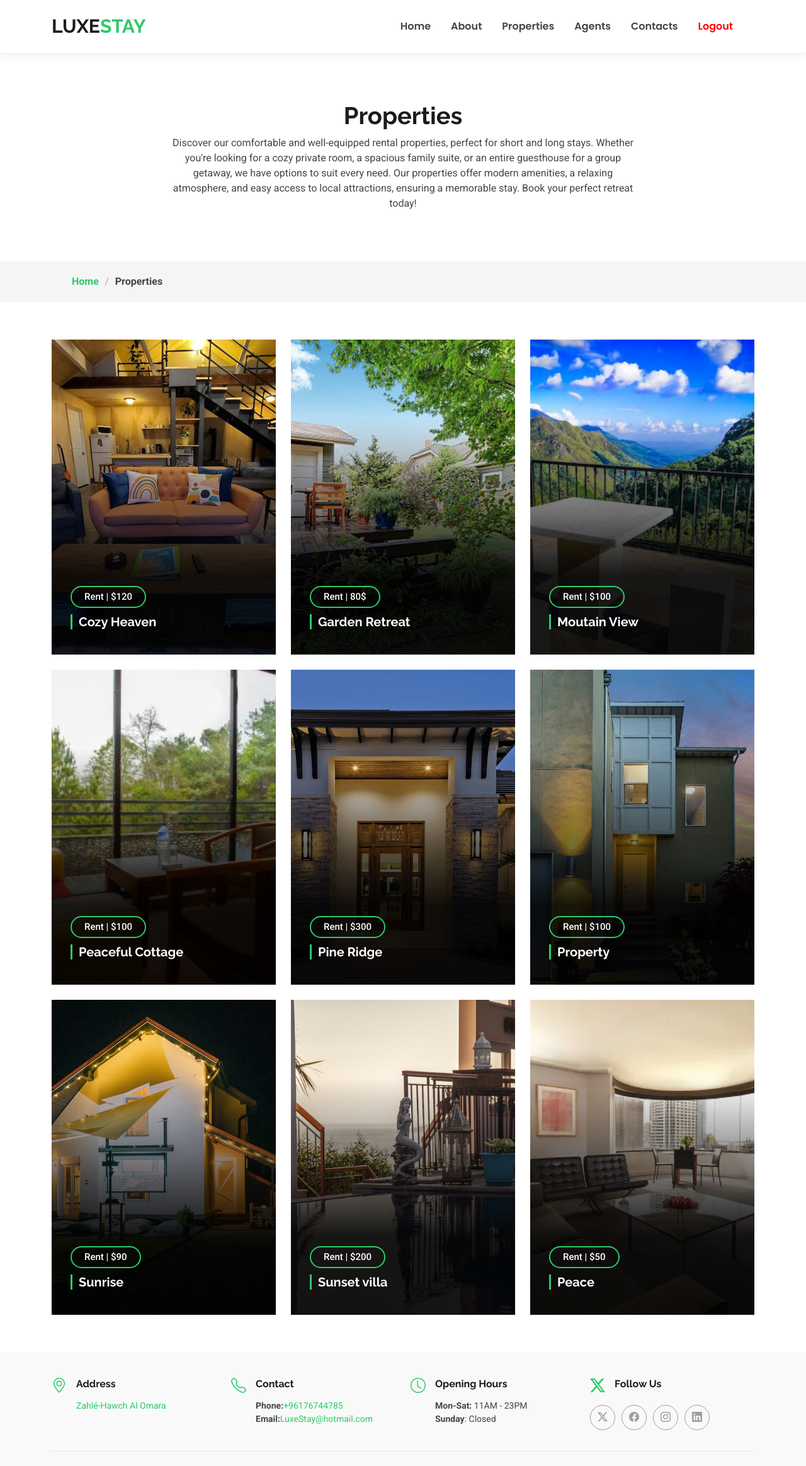
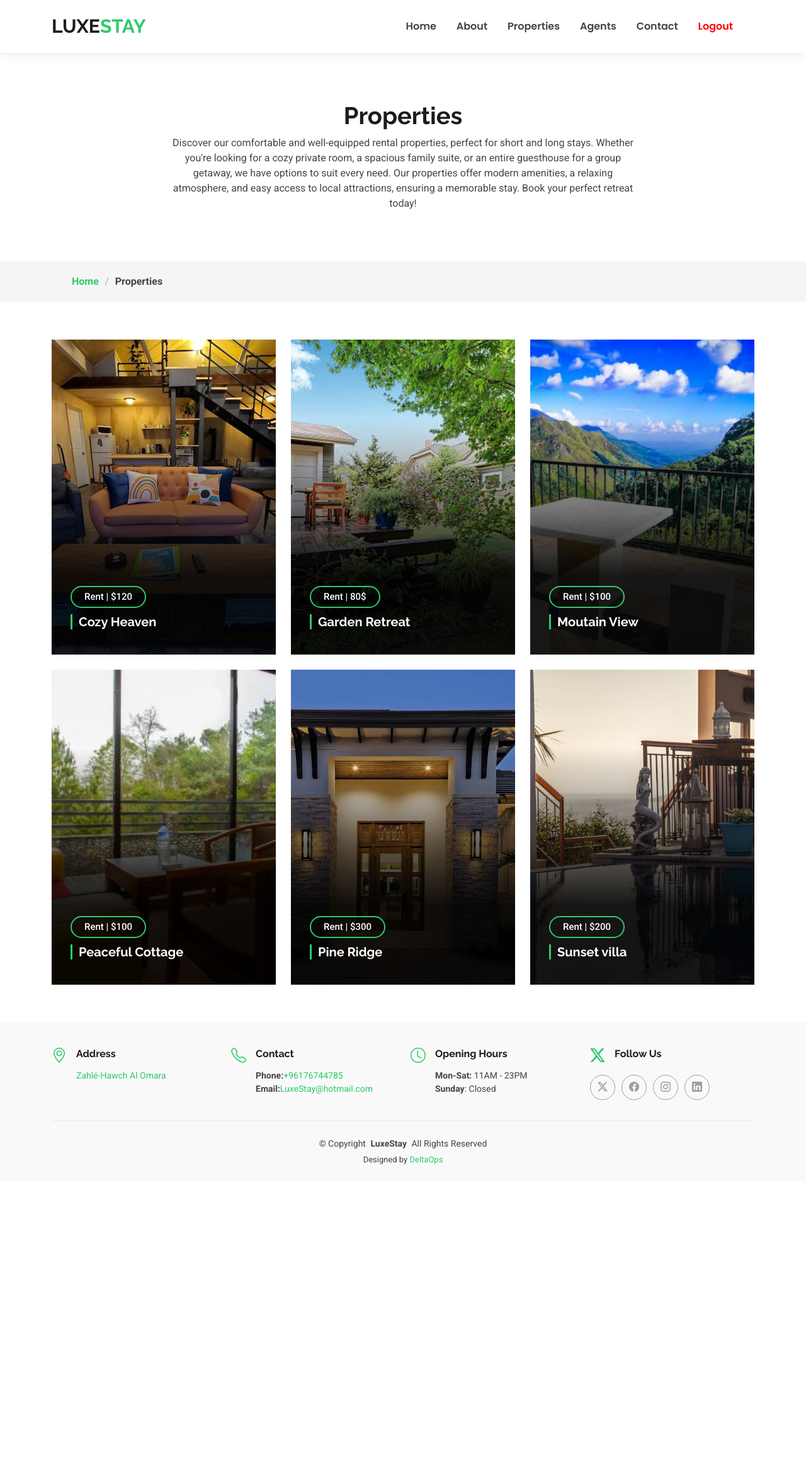
Before and after one commit to amjadrifaii/luxestay, a PHP site: page /properties.php in a window 1280 px wide. Shown: the top 2327 px of the page at 63% size. After the commit the page ends 1848 px from the top, so only its background shows below. Run offline with PHP 8.4, Linux system fonts and the light colour scheme; a user stored in the database is signed in.

Commit message:
final change to properties-single

```diff
--- a/header.html
+++ b/header.html
@@ -12,7 +12,7 @@
           <li><a href="about.php" >About</a></li>
           <li><a href="properties.php">Properties</a></li>
           <li><a href="agents.php">Agents</a></li>
-          <li><a href="contact.php">Contacts</a></li>
+          <li><a href="contact.php">Contact</a></li>
           <li><a href="logout.php" style="color: red !important">Logout</a></li>
           <li><a class="username" name="username" id="username"></a></li>
 
--- a/index.php
+++ b/index.php
@@ -62,6 +62,7 @@ $user_id = $_SESSION['user_id'];
             <div>
 
               <p>Mountain View</p>
+
               <h2>Hemena</h2>
               <p id="test"></p>
               <a href="property-single.php" class="btn-get-started">rent | $ 100</a>
--- a/insert_reservation.php
+++ b/insert_reservation.php
@@ -1,8 +1,9 @@
 <?php
-
 $user_id=$_SESSION['user_id'];
 $house_id=$_SESSION['guest_house_id'];
-include("db_connect.php");
+require 'db_connect.php';
+
+
 if ($_SERVER['REQUEST_METHOD'] === 'POST') {
 
   $days=explode(',',$_POST['selected_dates']);// we transform the string into an array
--- a/properties.php
+++ b/properties.php
@@ -142,7 +142,7 @@ $user_id = $_SESSION['user_id'];
               <img src="assets/img/properties/mountainView.jpg" alt="" class="img-fluid">
               <div class="card-body">
                 <span class="sale-rent">Rent | $100</span>
-                <h3><a href="property-single.php?guest_house_id=1" class="stretched-link">Moutain View</a></h3>
+                <h3><a href="property-single.php?guest_house_id=3" class="stretched-link">Moutain View</a></h3>
                 <div class="card-content d-flex flex-column justify-content-center text-center">
                   <div class="row propery-info">
                     <div class="col">Area</div>
@@ -166,7 +166,7 @@ $user_id = $_SESSION['user_id'];
               <img src="assets/img/properties/peacefulCottage.jpg" alt="" class="img-fluid">
               <div class="card-body">
                 <span class="sale-rent">Rent | $100</span>
-                <h3><a href="property-single.php?guest_house_id=1" class="stretched-link">Peaceful Cottage</a></h3>
+                <h3><a href="property-single.php?guest_house_id=4" class="stretched-link">Peaceful Cottage</a></h3>
                 <div class="card-content d-flex flex-column justify-content-center text-center">
                   <div class="row propery-info">
                     <div class="col">Area</div>
@@ -190,7 +190,7 @@ $user_id = $_SESSION['user_id'];
               <img src="assets/img/properties/pineRidge.jpg" alt="" class="img-fluid">
               <div class="card-body">
                 <span class="sale-rent">Rent | $300</span>
-                <h3><a href="property-single.?guest_house_id=3" class="stretched-link">Pine Ridge</a></h3>
+                <h3><a href="property-single.php?guest_house_id=6" class="stretched-link">Pine Ridge</a></h3>
                 <div class="card-content d-flex flex-column justify-content-center text-center">
                   <div class="row propery-info">
                     <div class="col">Area</div>
@@ -209,59 +209,14 @@ $user_id = $_SESSION['user_id'];
             </div>
           </div><!-- End Property Item -->
 
-          <div class="col-xl-4 col-md-6" data-aos="fade-up" data-aos-delay="600">
-            <div class="card">
-              <img src="assets/img/properties/property-1.jpg" alt="" class="img-fluid">
-              <div class="card-body">
-                <span class="sale-rent">Rent | $100</span>
-                <h3><a href="property-single.php?guest_house_id=1" class="stretched-link">Property</a></h3>
-                <div class="card-content d-flex flex-column justify-content-center text-center">
-                  <div class="row propery-info">
-                    <div class="col">Area</div>
-                    <div class="col">Beds</div>
-                    <div class="col">Baths</div>
-                    <div class="col">Garages</div>
-                  </div>
-                  <div class="row">
-                    <div class="col">120m2</div>
-                    <div class="col">5</div>
-                    <div class="col">2</div>
-                    <div class="col">1</div>
-                  </div>
-                </div>
-              </div>
-            </div>
-          </div><!-- End Property Item -->
 
-          <div class="col-xl-4 col-md-6" data-aos="fade-up" data-aos-delay="600">
-            <div class="card">
-              <img src="assets/img/properties/sunrise.jpg" alt="" class="img-fluid">
-              <div class="card-body">
-                <span class="sale-rent">Rent | $90</span>
-                <h3><a href="property-single.php?guest_house_id=1" class="stretched-link">Sunrise</a></h3>
-                <div class="card-content d-flex flex-column justify-content-center text-center">
-                  <div class="row propery-info">
-                    <div class="col">Area</div>
-                    <div class="col">Beds</div>
-                    <div class="col">Baths</div>
-                    <div class="col">Garages</div>
-                  </div>
-                  <div class="row">
-                    <div class="col">80m2</div>
-                    <div class="col">2</div>
-                    <div class="col">2</div>
-                    <div class="col">1</div>
-                  </div>
-                </div>
-              </div>
-            </div>
-          </div><!-- End Property Item -->
+
           <div class="col-xl-4 col-md-6" data-aos="fade-up" data-aos-delay="600">
             <div class="card">
               <img src="assets/img/properties/sunsetVilla.jpg" alt="" class="img-fluid">
               <div class="card-body">
                 <span class="sale-rent">Rent | $200</span>
-                <h3><a href="property-single.php?guest_house_id=2" class="stretched-link">Sunset villa</a></h3>
+                <h3><a href="property-single.php?guest_house_id=8" class="stretched-link">Sunset villa</a></h3>
                 <div class="card-content d-flex flex-column justify-content-center text-center">
                   <div class="row propery-info">
                     <div class="col">Area</div>
@@ -279,34 +234,6 @@ $user_id = $_SESSION['user_id'];
               </div>
             </div>
           </div>
-
-          <div class="col-xl-4 col-md-6" data-aos="fade-up" data-aos-delay="600">
-            <div class="card">
-              <img src="assets/img/properties/tranquil.jpg" alt="" class="img-fluid">
-              <div class="card-body">
-                <span class="sale-rent">Rent | $50</span>
-                <h3><a href="property-single.php?guest_house_id=1" class="stretched-link">Peace</a></h3>
-                <div class="card-content d-flex flex-column justify-content-center text-center">
-                  <div class="row propery-info">
-                    <div class="col">Area</div>
-                    <div class="col">Beds</div>
-                    <div class="col">Baths</div>
-                    <div class="col">Garages</div>
-                  </div>
-                  <div class="row">
-                    <div class="col">50m2</div>
-                    <div class="col">1</div>
-                    <div class="col">2</div>
-                    <div class="col">1</div>
-                  </div>
-                </div>
-              </div>
-            </div>
-          </div>
-
-        </div>
-
-      </div>
 </form>
     </section><!-- /Real Estate Section -->
 
```
Also changed, not shown: property-single.php (+15 -6 lines), 1 other file.
